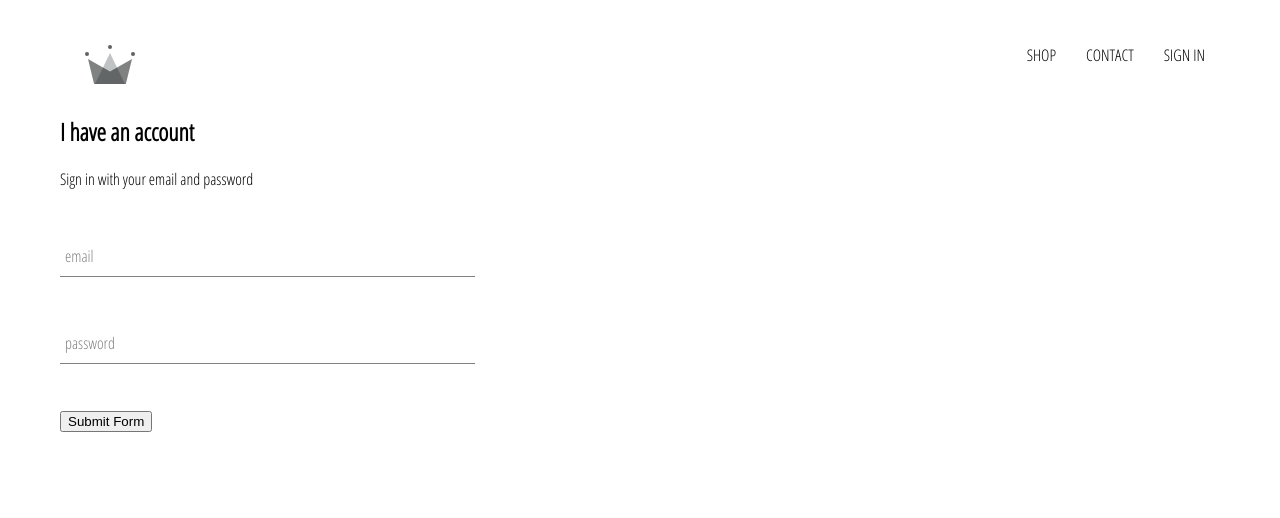
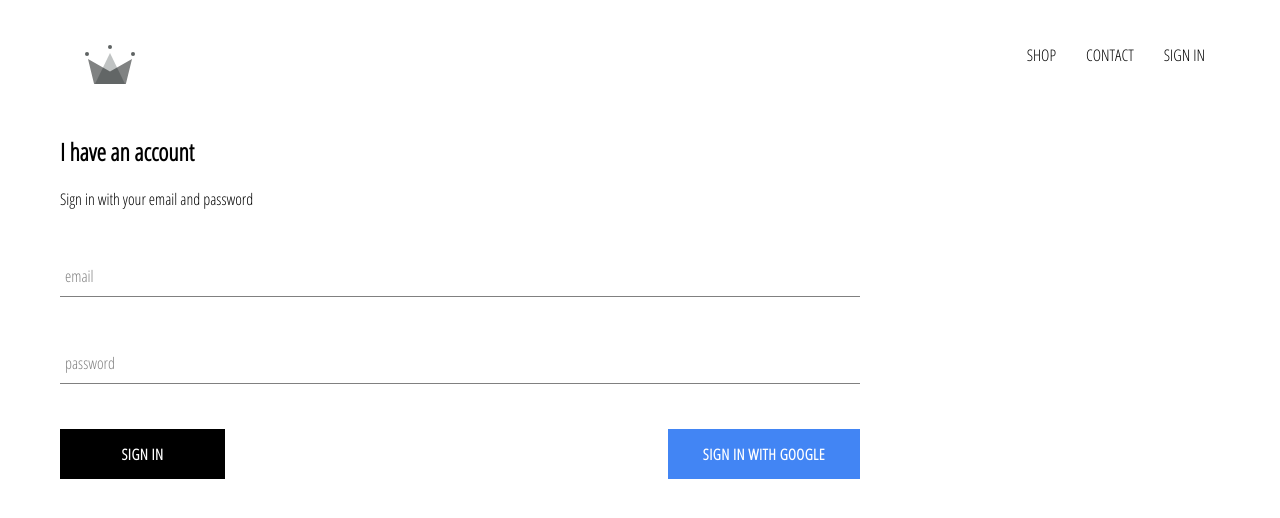
Before and after one commit to bartsarzalski/shop-clothes, a React (Create React App) app: page /signin in a window 1280 px wide. Shown: the top 518 px of the page. Built offline with nearby package versions, Linux system fonts and the light colour scheme; no server answers.

Commit message:
adding authentication in firebase, sign in and sign out in header

```diff
--- a/package.json
+++ b/package.json
@@ -6,6 +6,7 @@
     "@testing-library/jest-dom": "^5.11.5",
     "@testing-library/react": "^11.1.2",
     "@testing-library/user-event": "^12.2.2",
+    "firebase": "^8.1.1",
     "react": "^17.0.1",
     "react-dom": "^17.0.1",
     "react-router-dom": "^5.2.0",
--- a/src/App.css
+++ b/src/App.css
@@ -7,3 +7,7 @@
     text-decoration: none;
     color: black;
 }
+
+* {
+    box-sizing: border-box;
+}
--- a/src/App.js
+++ b/src/App.js
@@ -1,4 +1,4 @@
-import React from 'react';
+import React, { Component } from 'react';
 import { Switch, Route } from 'react-router-dom';
 
 import './App.css';
@@ -11,10 +11,32 @@
 import ButtonCounter from './components/HOC/button-counter';
 import HoverCounter from './components/HOC/hover-counter';
 
-function App() {
+import { auth } from './firebase/firebase.utils';
+
+class App extends Component {
+  constructor(props){
+    super(props);
+
+    this.state = {
+      currentUser: null
+    }
+  }
+
+  componentDidMount() {
+    auth.onAuthStateChanged(user => {
+      this.setState({ currentUser: user });
+      //console.log(user);
+    })
+  }
+
+  componentWillUnmount() {
+    this.unsubscribeFromAuth();
+  }
+
+  render() {
     return (
       <div className="App">
-      <Header />
+        <Header currentUser={this.state.currentUser} />
         <Switch>
           <Route exact path='/' component={HomePage} />
           <Route exact path='/shop' component={ShopPage} />
@@ -23,5 +45,6 @@
       </div>
     );
   }
+}
 
 export default App;
--- /dev/null
+++ b/src/components/custom-button/custom-button.js
@@ -0,0 +1,12 @@
+import React from 'react';
+import buttonCounter from '../HOC/button-counter';
+
+import './custom-button.scss';
+
+const CustomButton = ({ children, isGoogleSignIn, ...otherProps }) => (
+    <button className={`${isGoogleSignIn ? 'google-sign-in' : ''} custom-button`} {...otherProps}>
+        {children}
+    </button>
+);
+
+export default CustomButton;
--- /dev/null
+++ b/src/components/custom-button/custom-button.scss
@@ -0,0 +1,42 @@
+.custom-button {
+    min-width: 165px;
+    width: auto;
+    height: 50px;
+    letter-spacing: 0.5px;
+    line-height: 50px;
+    padding: 0 35px 0 35px;
+    font-size: 15px;
+    background-color: black;
+    color: white;
+    text-transform: uppercase;
+    font-family: 'Open Sans Condensed';
+    font-weight: bolder;
+    border: none;
+    cursor: pointer;
+
+    &:hover {
+      background-color: white;
+      color: black;
+      border: 1px solid black;
+    }
+
+    &.google-sign-in {
+        background-color: #4285f4;
+        color: white;
+
+        &:hover {
+            background-color: #357ae8;
+            border: none;
+        }
+
+        &.google-sign-in {
+            background-color: #4285f4;
+            color: white;
+
+            &:hover {
+                background-color: #357ae8;
+                border: none;
+            }
+        }
+    }
+  }
--- a/src/components/header/header.js
+++ b/src/components/header/header.js
@@ -1,11 +1,13 @@
 import React from 'react';
 import { Link } from 'react-router-dom';
+
+import { auth } from '../../firebase/firebase.utils';
 
 import { ReactComponent as Logo } from '../../assets/crown.svg';
 
 import './header.scss';
 
-const Header = () => (
+const Header = ({ currentUser }) => (
     <div className='header'>
         <Link className='logo-container' to='/'>
             <Logo className='logo' />
@@ -13,7 +15,12 @@
         <div className='options'>
         <Link className='option' to='/shop'>SHOP</Link>
         <Link className='option' to='/contact'>CONTACT</Link>
-        <Link className='option' to='/signin'>SIGN IN</Link>
+        {
+            currentUser ?
+            <div className='option' onClick={() => auth.signOut()}>SIGN OUT</div>
+            :
+            <Link className='option' to='/signin'> SIGN IN</Link>
+        }
         </div>
     </div>
 );
--- a/src/components/sign-in/sign-in.js
+++ b/src/components/sign-in/sign-in.js
@@ -1,6 +1,10 @@
 import React from 'react';
 
 import FormInput from '../../components/form-input/form-input';
+import CustomButton from '../../components/custom-button/custom-button';
+
+import { signInWithGoogle } from '../../firebase/firebase.utils';
+
 import './sign-in.scss';
 
 class SignIn extends React.Component {
@@ -43,7 +47,10 @@
                         handleChange={this.handleChange}
                         label="password"
                         required />
-                    <input type="submit" value="Submit Form" />
+                    <div className="buttons">
+                        <CustomButton type="submit"> Sign in </CustomButton>
+                        <CustomButton onClick={signInWithGoogle} isGoogleSignIn> Sign in with Google </CustomButton>
+                    </div>
                 </form>
             </div>
         );
--- a/src/components/sign-in/sign-in.scss
+++ b/src/components/sign-in/sign-in.scss
@@ -1,3 +1,10 @@
 .sign-in {
-    width: 50vh
+    width: 100vh;
+    display: flex;
+    flex-direction: column;
+
+    .buttons {
+        display: flex;
+        justify-content: space-between;
+    }
 }
--- /dev/null
+++ b/src/firebase/firebase.utils.js
@@ -0,0 +1,26 @@
+import firebase from 'firebase/app';
+import 'firebase/firestore';
+import 'firebase/auth';
+
+const config = {
+    apiKey: "AIzaSyDdtpr3gZW_vLf82yIs3D2BKrc7yebS4EM",
+    authDomain: "shop-clothes-f0b2c.firebaseapp.com",
+    databaseURL: "https://shop-clothes-f0b2c.firebaseio.com",
+    projectId: "shop-clothes-f0b2c",
+    storageBucket: "shop-clothes-f0b2c.appspot.com",
+    messagingSenderId: "6925731067",
+    appId: "1:6925731067:web:d74d22051466c0ca185c5e",
+    measurementId: "G-6JZNTWN3MV"
+  };
+
+  firebase.initializeApp(config);
+
+  export const auth = firebase.auth();
+  export const firestore = firebase.firestore();
+
+  const provider = new firebase.auth.GoogleAuthProvider();
+  provider.setCustomParameters({ prompt: 'select_account' });
+
+  export const signInWithGoogle = () => auth.signInWithPopup(provider);
+
+  export default firebase;
```
Also changed, not shown: src/components/header/header.scss (line endings or trailing spaces), 1 other file (tests, documents, lock files or other folders). Lines whose indentation alone changed are shown as unchanged.
